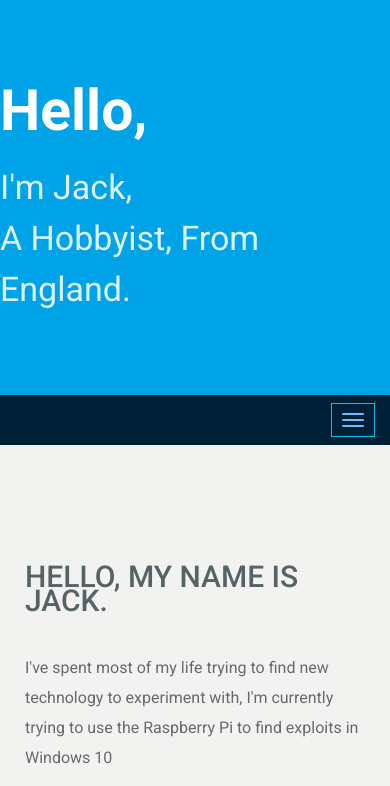
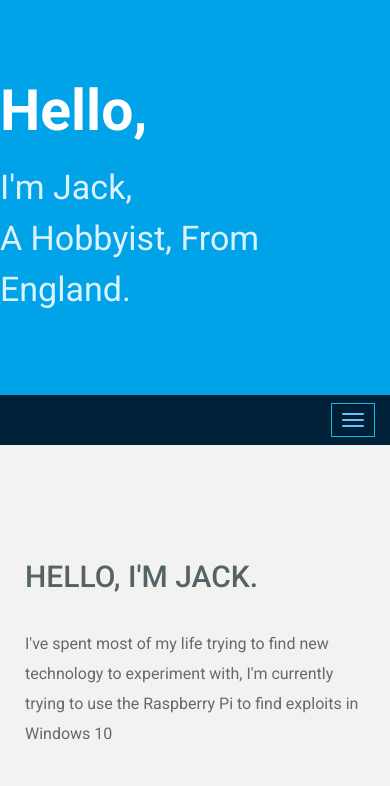
Before and after one commit to Jack06WS/Jack06WS, a plain HTML site: page index.html in a window 390 px wide. Shown: the top 786 px of the page. Drawn offline with nearby package versions, Linux system fonts and the light colour scheme.

Commit message:
Mobile Support Fix
Changed "Hello, my name is Jack" to "Hello, I'm Jack". This just makes the text fit easier for mobile viewers.

```diff
--- a/index.html
+++ b/index.html
@@ -83,7 +83,7 @@
 			<div class="row">
 				<div class="col-md-7 col-sm-12 pull-right">
 					<div class="profile-desc wow fadeInRight">
-						 <h2 class="section-title uppercase">Hello, My Name is Jack.</h2>
+						 <h2 class="section-title uppercase">Hello, I'm Jack.</h2>
 <br/>
                                     <p>
                                         I've spent most of my life trying to find new technology to experiment with, I'm currently trying to use the Raspberry Pi to find exploits in Windows 10
```
